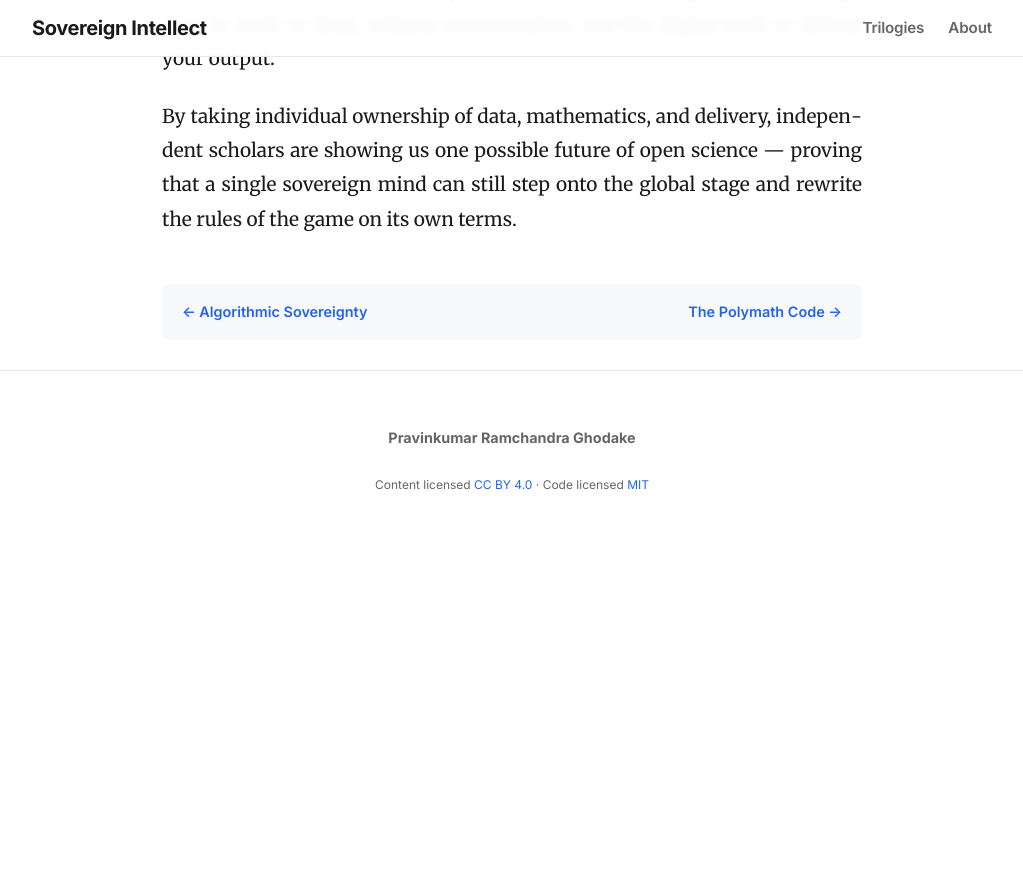
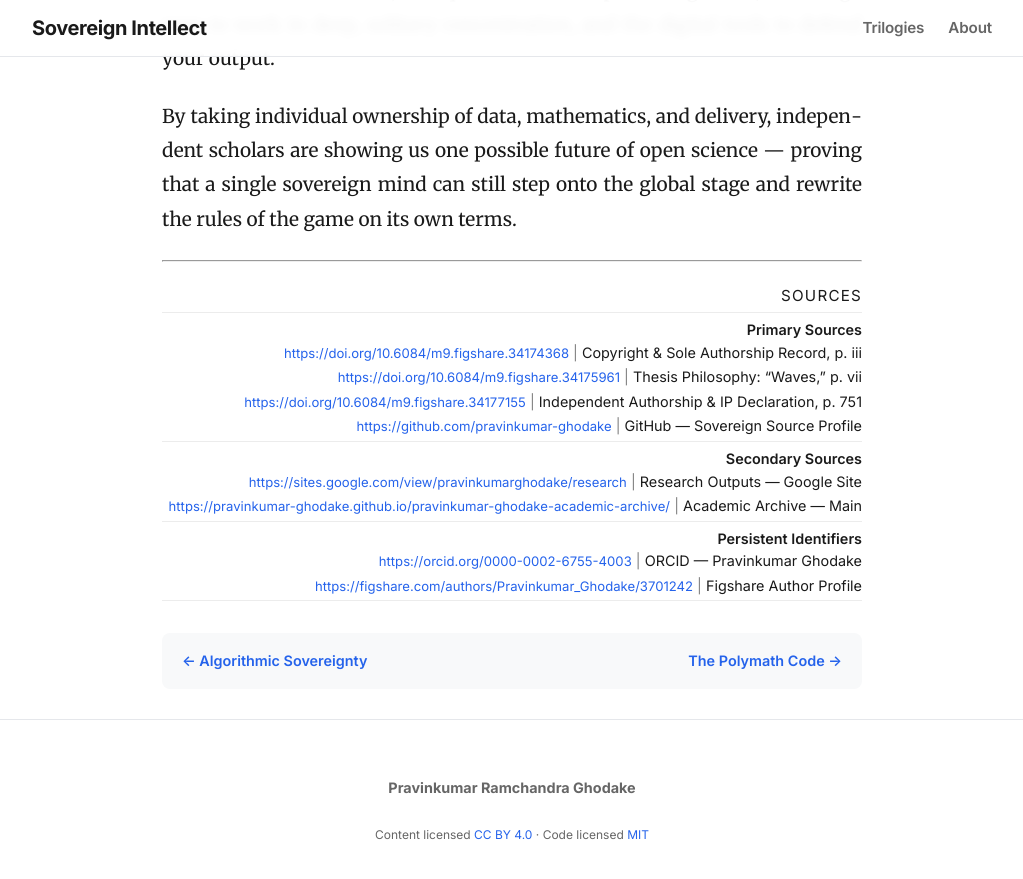
Before and after one commit to pravinkumar-ghodake/sovereign-intellect-blog, a Jekyll site: the page built from _posts/2026-11-08-solo-author-rebellion.md, in a window 1280 px wide and 900 px high, scrolled down 4244 px. Shown: the top 879 px of the window, without its empty margins (128-1151 px from the left). Built offline with Jekyll 4.4.1, drawn with Linux system fonts in a browser that asks for light colours; before the commit the page ends 4794 px from its top, so only the background shows below that.

Commit message:
Update 2026-11-08-solo-author-rebellion.md

```diff
--- a/_posts/2026-11-08-solo-author-rebellion.md
+++ b/_posts/2026-11-08-solo-author-rebellion.md
@@ -62,3 +62,69 @@ The Solo Author Rebellion reminds us that the human brain remains the most sophi
 By taking individual ownership of data, mathematics, and delivery, independent scholars are showing us one possible future of open science — proving that a single sovereign mind can still step onto the global stage and rewrite the rules of the game on its own terms.
 
 </div>
+
+---
+
+<div style="font-family: var(--font-ui); font-size: 0.9rem; line-height: 1.35; text-align: right; margin-top: 1.5rem; margin-bottom: -1rem;">
+
+  <div style="font-size: 0.95rem; letter-spacing: 0.08em; margin-bottom: 0.35rem; text-align: right;">SOURCES</div>
+  <div style="border-top: 1px solid rgba(128,128,128,0.15); margin-bottom: 0.45rem;"></div>
+
+  <div style="font-weight: 600; margin: 0.45rem 0 0.2rem;">Primary Sources</div>
+
+  <div style="margin-bottom: 0.3rem; white-space: nowrap; overflow-x: auto;">
+    <a href="https://doi.org/10.6084/m9.figshare.34174368" style="font-size: 0.82rem;">https://doi.org/10.6084/m9.figshare.34174368</a>
+    <span style="opacity: 0.55;"> | </span>
+    Copyright &amp; Sole Authorship Record, p. iii
+  </div>
+
+  <div style="margin-bottom: 0.3rem; white-space: nowrap; overflow-x: auto;">
+    <a href="https://doi.org/10.6084/m9.figshare.34175961" style="font-size: 0.82rem;">https://doi.org/10.6084/m9.figshare.34175961</a>
+    <span style="opacity: 0.55;"> | </span>
+    Thesis Philosophy: “Waves,” p. vii
+  </div>
+
+  <div style="margin-bottom: 0.3rem; white-space: nowrap; overflow-x: auto;">
+    <a href="https://doi.org/10.6084/m9.figshare.34177155" style="font-size: 0.82rem;">https://doi.org/10.6084/m9.figshare.34177155</a>
+    <span style="opacity: 0.55;"> | </span>
+    Independent Authorship &amp; IP Declaration, p. 751
+  </div>
+
+  <div style="margin-bottom: 0.3rem; white-space: nowrap; overflow-x: auto;">
+    <a href="https://github.com/pravinkumar-ghodake" style="font-size: 0.82rem;">https://github.com/pravinkumar-ghodake</a>
+    <span style="opacity: 0.55;"> | </span>
+    GitHub — Sovereign Source Profile
+  </div>
+  <div style="border-top: 1px solid rgba(128,128,128,0.15); margin-bottom: 0.45rem;"></div>
+
+  <div style="font-weight: 600; margin: 0.45rem 0 0.2rem;">Secondary Sources</div>
+
+  <div style="margin-bottom: 0.3rem; white-space: nowrap; overflow-x: auto;">
+    <a href="https://sites.google.com/view/pravinkumarghodake/research" style="font-size: 0.82rem;">https://sites.google.com/view/pravinkumarghodake/research</a>
+    <span style="opacity: 0.55;"> | </span>
+    Research Outputs — Google Site
+  </div>
+
+  <div style="margin-bottom: 0.3rem; white-space: nowrap; overflow-x: auto;">
+    <a href="https://pravinkumar-ghodake.github.io/pravinkumar-ghodake-academic-archive/" style="font-size: 0.82rem;">https://pravinkumar-ghodake.github.io/pravinkumar-ghodake-academic-archive/</a>
+    <span style="opacity: 0.55;"> | </span>
+    Academic Archive — Main
+  </div>
+  <div style="border-top: 1px solid rgba(128,128,128,0.15); margin-bottom: 0.45rem;"></div>
+
+  <div style="font-weight: 600; margin: 0.45rem 0 0.2rem;">Persistent Identifiers</div>
+
+  <div style="margin-bottom: 0.3rem; white-space: nowrap; overflow-x: auto;">
+    <a href="https://orcid.org/0000-0002-6755-4003" style="font-size: 0.82rem;">https://orcid.org/0000-0002-6755-4003</a>
+    <span style="opacity: 0.55;"> | </span>
+    ORCID — Pravinkumar Ghodake
+  </div>
+
+  <div style="margin-bottom: 0.3rem; white-space: nowrap; overflow-x: auto;">
+    <a href="https://figshare.com/authors/Pravinkumar_Ghodake/3701242" style="font-size: 0.82rem;">https://figshare.com/authors/Pravinkumar_Ghodake/3701242</a>
+    <span style="opacity: 0.55;"> | </span>
+    Figshare Author Profile
+  </div>
+  <div style="border-top: 1px solid rgba(128,128,128,0.15); margin-bottom: 0.45rem;"></div>
+
+</div>
```
